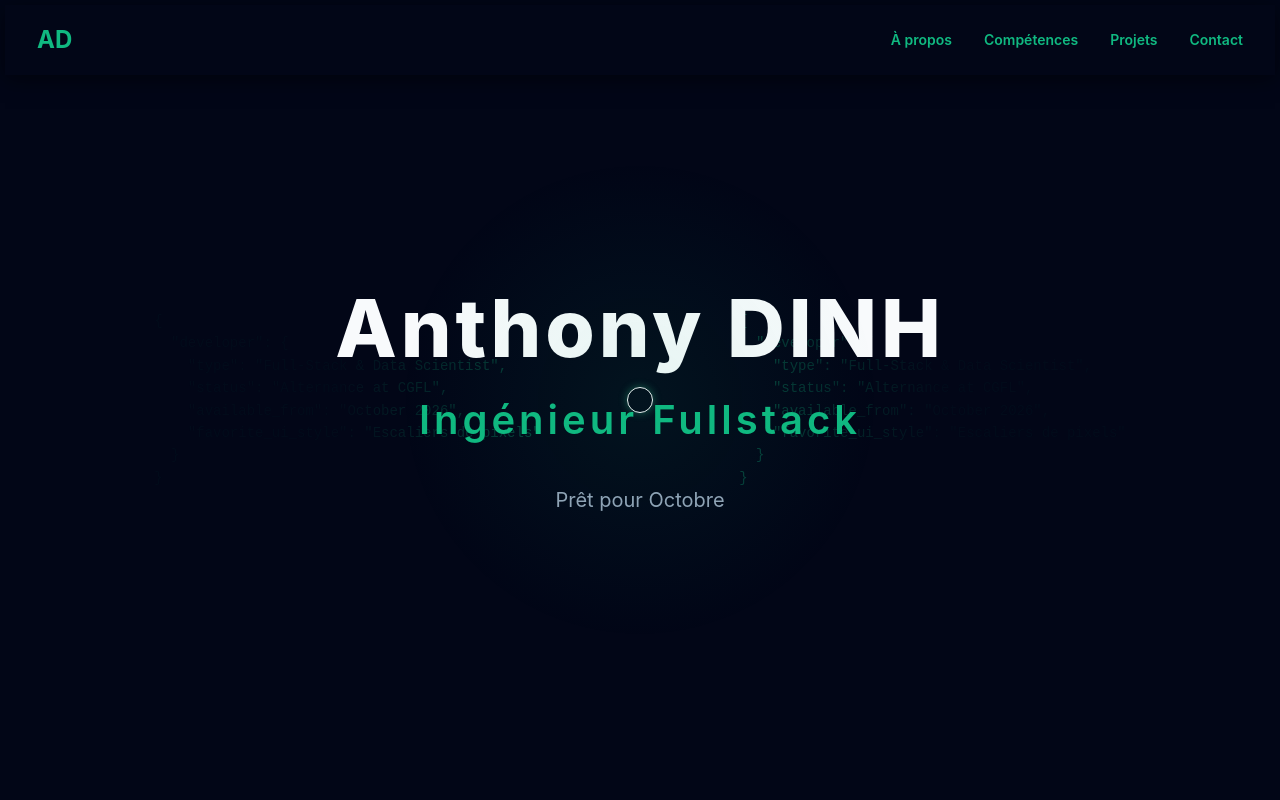
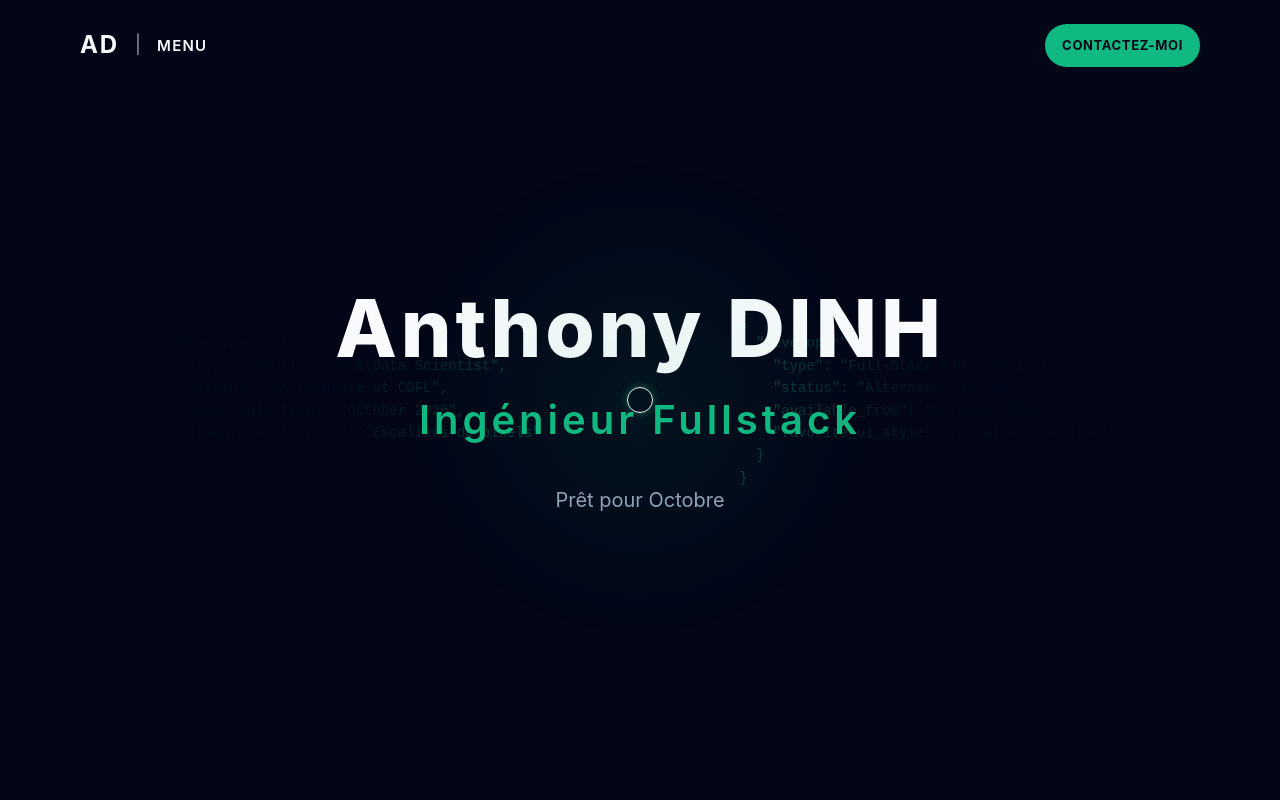
Before and after one commit to AnthonyDh10/Portfolio, a React app: page / in a window 1280 px wide. Shown: the top 800 px of the page. Built offline with nearby package versions, Linux system fonts and the light colour scheme; the HTML template or start-up script is replaced by a standard one.

Commit message:
changement design navbar

```diff
--- a/src/components/NavBar/NavBar.module.css
+++ b/src/components/NavBar/NavBar.module.css
@@ -1,60 +1,153 @@
-/* Container global (équivalent de fixed top-0 left-0 right-0 z-50 px-6 py-4) */
 .navbarWrapper {
   position: fixed;
-  top: 0;
+  top: 16px;
   left: 0;
   right: 0;
-  z-index: 50;
-  padding: 5px 5px;
+  z-index: 80;
   display: flex;
   justify-content: center;
 }
 
-/* Le conteneur du menu */
+.navShell {
+  width: min(1120px, calc(100% - 64px));
+  position: relative;
+}
+
 .navbarContent {
-  width: 100%;
-  padding: 16px 32px;
-  border-radius: 0px;
-
+  position: relative;
+  z-index: 90;
+  padding: 8px 0;
   display: flex;
   align-items: center;
   justify-content: space-between;
-
-  /* Transition fluide pour les interactions visuelles */
-  transition: background 0.3s ease, box-shadow 0.3s ease;
-
-  /* Gradient de base (non-scrolled) basé sur tes codes couleurs */
-  background: var(--bg);
-  box-shadow: var(--shadow);
-
-  backdrop-filter: blur(20px);
-  -webkit-backdrop-filter: blur(20px);
 }
 
-/* Logo */
+.leftGroup {
+  display: flex;
+  align-items: center;
+  gap: 16px;
+}
+
 .logo {
   font-size: 24px;
   font-weight: 700;
-  color: var(--primary); /* Correction de --p-primary */
+  color: var(--text);
   font-family: var(--heading);
+  letter-spacing: 0.08em;
 }
 
-/* Container des liens */
-.navLinks {
-  display: flex;
-  gap: 32px;
-  align-items: center;
+.separator {
+  color: color-mix(in srgb, var(--text) 60%, transparent);
+  font-size: 18px;
+  line-height: 1;
 }
 
-/* Les liens individuels */
-.navLinks a {
-  font-size: 14px;
-  color: var(--primary); /* Utilise ton vert forêt */
+.menuButton {
+  display: inline-flex;
+  align-items: center;
+  border: 0;
+  color: var(--text);
+  background: transparent;
+  padding: 0;
+  font-family: var(--font);
+  font-size: 15px;
   font-weight: 600;
-  text-decoration: none;
-  transition: opacity 0.2s ease;
+  letter-spacing: 0.08em;
+  text-transform: uppercase;
+  transition: color 0.2s ease, opacity 0.2s ease;
 }
 
-.navLinks a:hover {
-  opacity: 0.7;
+.menuButton:hover {
+  color: var(--accent);
+  opacity: 0.9;
 }
+
+.menuButton:focus-visible,
+.contactButton:focus-visible,
+.menuLink:focus-visible,
+.logo:focus-visible {
+  outline: 2px solid var(--primary);
+  outline-offset: 3px;
+  border-radius: 6px;
+}
+
+.menuButtonLabel {
+  line-height: 1;
+}
+
+.contactButton {
+  color: var(--bg);
+  background: var(--primary);
+  border-radius: 999px;
+  border: 1px solid transparent;
+  font-size: 13px;
+  font-weight: 700;
+  letter-spacing: 0.05em;
+  text-transform: uppercase;
+  padding: 10px 16px;
+  transition: background 0.2s ease, color 0.2s ease;
+}
+
+.contactButton:hover {
+  background: var(--accent);
+  color: #00130d;
+}
+
+.menuPanel {
+  position: fixed;
+  inset: 0;
+  z-index: 70;
+  background: var(--primary);
+  padding: 110px clamp(20px, 7vw, 80px) 40px;
+  display: flex;
+  align-items: flex-start;
+}
+
+.menuPanelInner {
+  display: flex;
+  flex-direction: column;
+  gap: 8px;
+}
+
+.menuLink {
+  display: block;
+  font-size: clamp(34px, 8vw, 92px);
+  color: #04150f;
+  font-weight: 800;
+  letter-spacing: 0.01em;
+  line-height: 0.95;
+  text-decoration: none;
+  transition: color 0.2s ease, transform 0.2s ease;
+}
+
+.menuLink:hover {
+  color: rgba(4, 21, 15, 0.6);
+  transform: translateX(6px);
+}
+
+@media (max-width: 1024px) {
+  .navbarWrapper {
+    top: 10px;
+  }
+
+  .navShell {
+    width: calc(100% - 28px);
+  }
+
+  .logo {
+    font-size: 20px;
+  }
+
+  .menuButton {
+    font-size: 13px;
+  }
+
+  .contactButton {
+    padding: 9px 12px;
+    font-size: 12px;
+  }
+
+  .menuPanel {
+    padding-top: 96px;
+  }
+}
--- a/src/components/NavBar/NavBar.tsx
+++ b/src/components/NavBar/NavBar.tsx
@@ -1,48 +1,84 @@
-import { useState } from 'react';
-import { motion, useScroll, useMotionValueEvent } from 'framer-motion';
+import { useEffect, useState } from 'react';
+import { AnimatePresence, motion } from 'framer-motion';
 import styles from './NavBar.module.css';
 
 export function NavBar() {
-  const { scrollY } = useScroll();
-  const [hidden, setHidden] = useState(false);
+  const [isMenuOpen, setIsMenuOpen] = useState(false);
 
-  // Ce hook écoute le scroll de manière hyper optimisée
-  useMotionValueEvent(scrollY, "change", (latest) => {
-    const previous = scrollY.getPrevious() || 0;
+  const links = [
+    { href: '#about', label: 'A propos' },
+    { href: '#skills', label: 'Competences' },
+  ];
 
-    // Si on scrolle vers le bas ET qu'on a dépassé les 100 premiers pixels
-    if (latest > previous && latest > 100) {
-      setHidden(true); // On cache la navbar
-    } else {
-      setHidden(false); // On la réaffiche dès qu'on remonte
-    }
-  });
+  useEffect(() => {
+    const onEscape = (event: KeyboardEvent) => {
+      if (event.key === 'Escape') {
+        setIsMenuOpen(false);
+      }
+    };
+
+    window.addEventListener('keydown', onEscape);
+
+    return () => {
+      window.removeEventListener('keydown', onEscape);
+    };
+  }, []);
 
   return (
-    <motion.nav
-      // On remplace initial/animate par des variants pour gérer les deux états
-      variants={{
-        visible: { y: 0 },
-        hidden: { y: "-100%" } // Remonte la navbar au-dessus de l'écran
-      }}
-      initial="visible"
-      animate={hidden ? "hidden" : "visible"}
-      transition={{ duration: 0.3, ease: "easeInOut" }}
-      className={styles.navbarWrapper}
-    >
-      <div className={styles.navbarContent}>
-        <div className={styles.logo}>
-          AD
+    <nav className={styles.navbarWrapper}>
+      <div className={styles.navShell}>
+        <div className={styles.navbarContent}>
+          <div className={styles.leftGroup}>
+            <a className={styles.logo} href="#about" aria-label="Aller a la section A propos">
+              AD
+            </a>
+
+            <span className={styles.separator} aria-hidden="true">
+              |
+            </span>
+
+            <button
+              type="button"
+              className={styles.menuButton}
+              aria-expanded={isMenuOpen}
+              aria-label="Ouvrir le menu"
+              onClick={() => setIsMenuOpen((current) => !current)}
+            >
+              <span className={styles.menuButtonLabel}>{isMenuOpen ? 'Fermer' : 'Menu'}</span>
+            </button>
+          </div>
+
+          <a className={styles.contactButton} href="#contact">
+            Contactez-moi
+          </a>
         </div>
 
-        <div className={styles.navLinks}>
-          <a href="#about">À propos</a>
-          <a href="#skills">Compétences</a>
-          <a href="#projects">Projets</a>
-          <a href="#contact">Contact</a>
-        </div>
+        <AnimatePresence>
+          {isMenuOpen ? (
+            <motion.div
+              className={styles.menuPanel}
+              initial={{ y: '-100%' }}
+              animate={{ y: 0 }}
+              exit={{ y: '-100%' }}
+              transition={{ duration: 0.85, ease: [0.22, 1, 0.36, 1] }}
+            >
+              <div className={styles.menuPanelInner}>
+                {links.map((link) => (
+                  <a
+                    key={link.href}
+                    href={link.href}
+                    className={styles.menuLink}
+                    onClick={() => setIsMenuOpen(false)}
+                  >
+                    {link.label}
+                  </a>
+                ))}
+              </div>
+            </motion.div>
+          ) : null}
+        </AnimatePresence>
       </div>
-    </motion.nav>
+    </nav>
   );
 }
 
```
